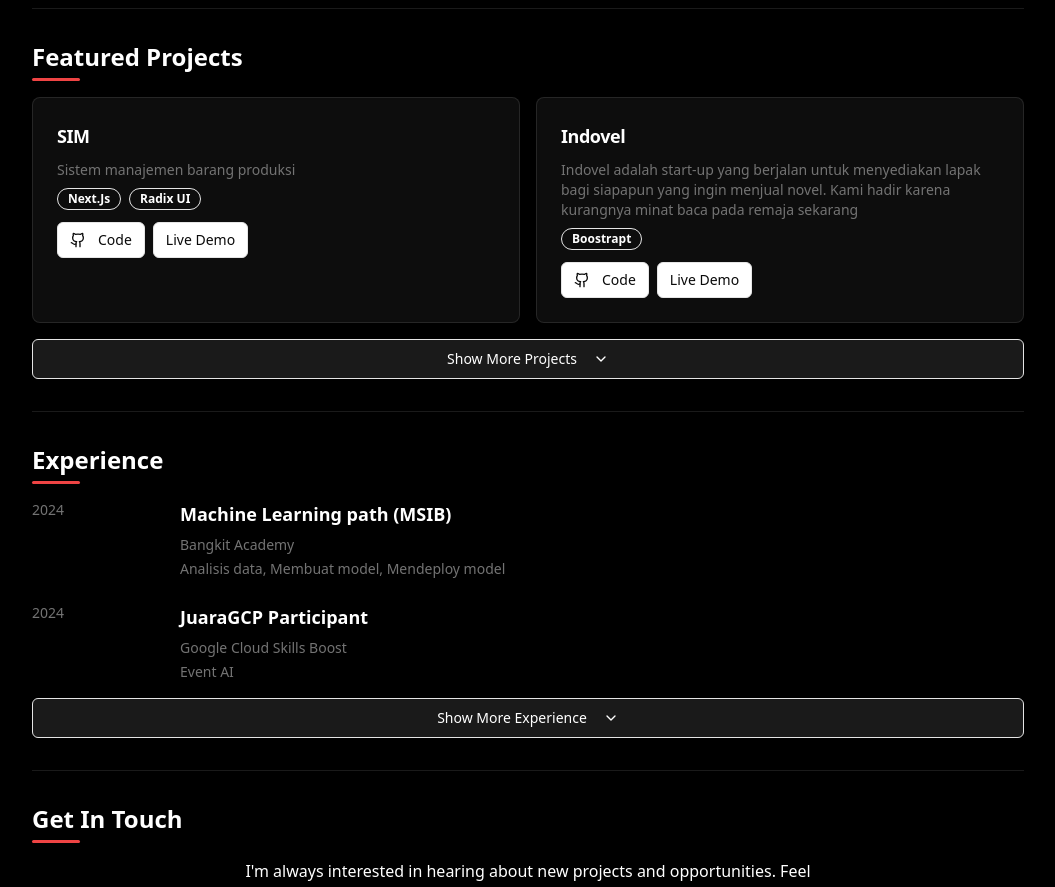
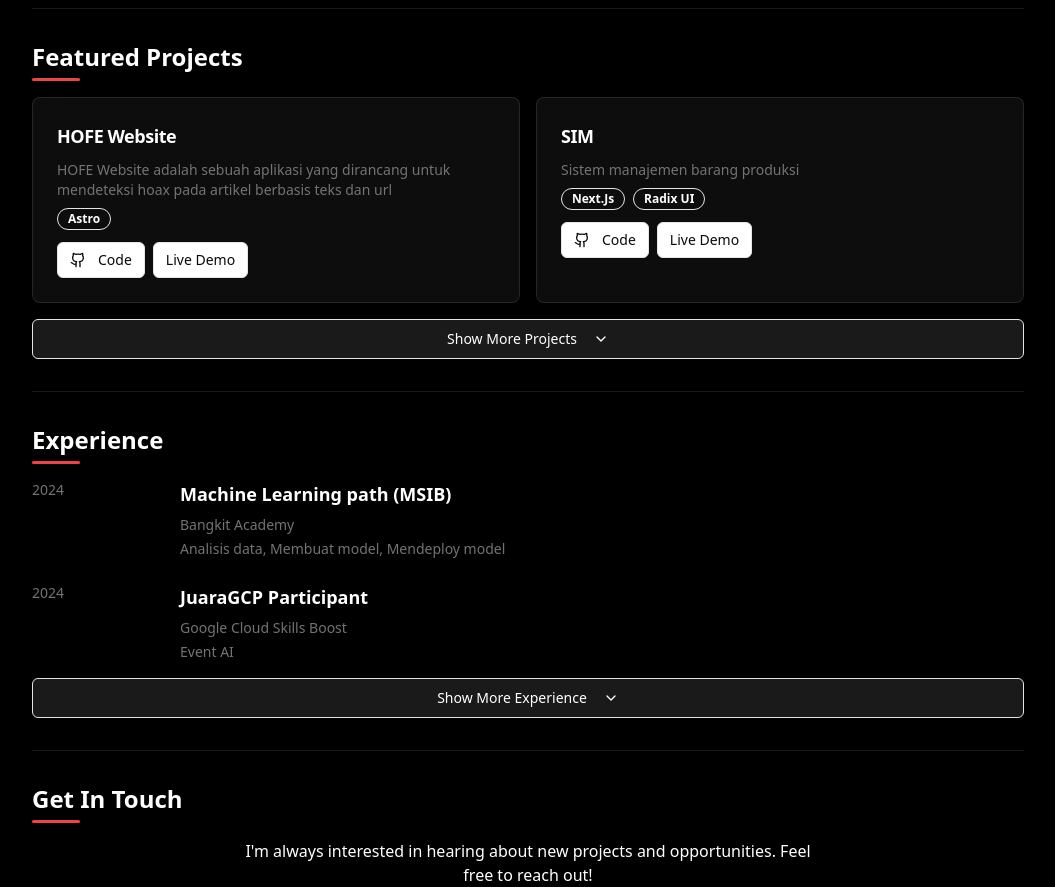
Before and after one commit to ajimaulana123/portfolio, a Next.js app: page / in a window 1280 px wide. Shown: the part 840-1727 px from the top of the page, without its empty margins (112-1167 px from the left). Built offline with nearby package versions, Linux system fonts and the light colour scheme.

Commit message:
Update page.tsx

```diff
--- a/src/app/page.tsx
+++ b/src/app/page.tsx
@@ -91,6 +91,13 @@ export default function Component() {
 
   const projects: Project[] = [
      {
+      title: "HOFE Website",
+      description: "HOFE Website adalah sebuah aplikasi yang dirancang untuk mendeteksi hoax pada artikel berbasis teks dan url",
+      tech: ["Astro"],
+      github: "https://github.com/ajimaulana123/official-HOFE-website",
+      demo: "https://official-hofe-website.vercel.app",
+    },
+     {
       title: "SIM",
       description: "Sistem manajemen barang produksi",
       tech: ["Next.Js", "Radix UI"],
@@ -103,6 +110,12 @@ export default function Component() {
       tech: ["Boostrapt"],
       github: "https://github.com/ajimaulana123/Indovel",
       demo: "https://rickyricko302.github.io/Indovel/"
+    },
+     {
+      title: "HOFE",
+      description: "Aplikasi deteksi Hoax artikel",
+      tech: ["Tensorflow", "Google Cloud", "Kotlin"],
+      github: "https://github.com/ajimaulana123/HOFE-hoax-detection-for-everyone",
     },
     {
       title: "Analaisi Dataset Bike Sharing dengan Python",
@@ -144,19 +157,6 @@ export default function Component() {
       tech: ["Express Js", "React Js"],
       github: "https://github.com/ajimaulana123/akreditasi-mi",
       demo: "https://akreditasi-6c3jsmx6f-tamakuz.vercel.app/"
-    },
-    {
-      title: "HOFE",
-      description: "Aplikasi deteksi Hoax artikel",
-      tech: ["Tensorflow", "Google Cloud", "Kotlin"],
-      github: "https://github.com/ajimaulana123/HOFE-hoax-detection-for-everyone",
-    },
-    {
-      title: "HOFE Website",
-      description: "HOFE Website adalah sebuah aplikasi yang dirancang untuk mendeteksi hoax pada artikel berbasis teks dan url",
-      tech: ["Astro"],
-      github: "https://github.com/ajimaulana123/official-HOFE-website",
-      demo: "https://official-hofe-website.vercel.app",
     },
     {
       title: "Simple Microservice Architercture",
```
